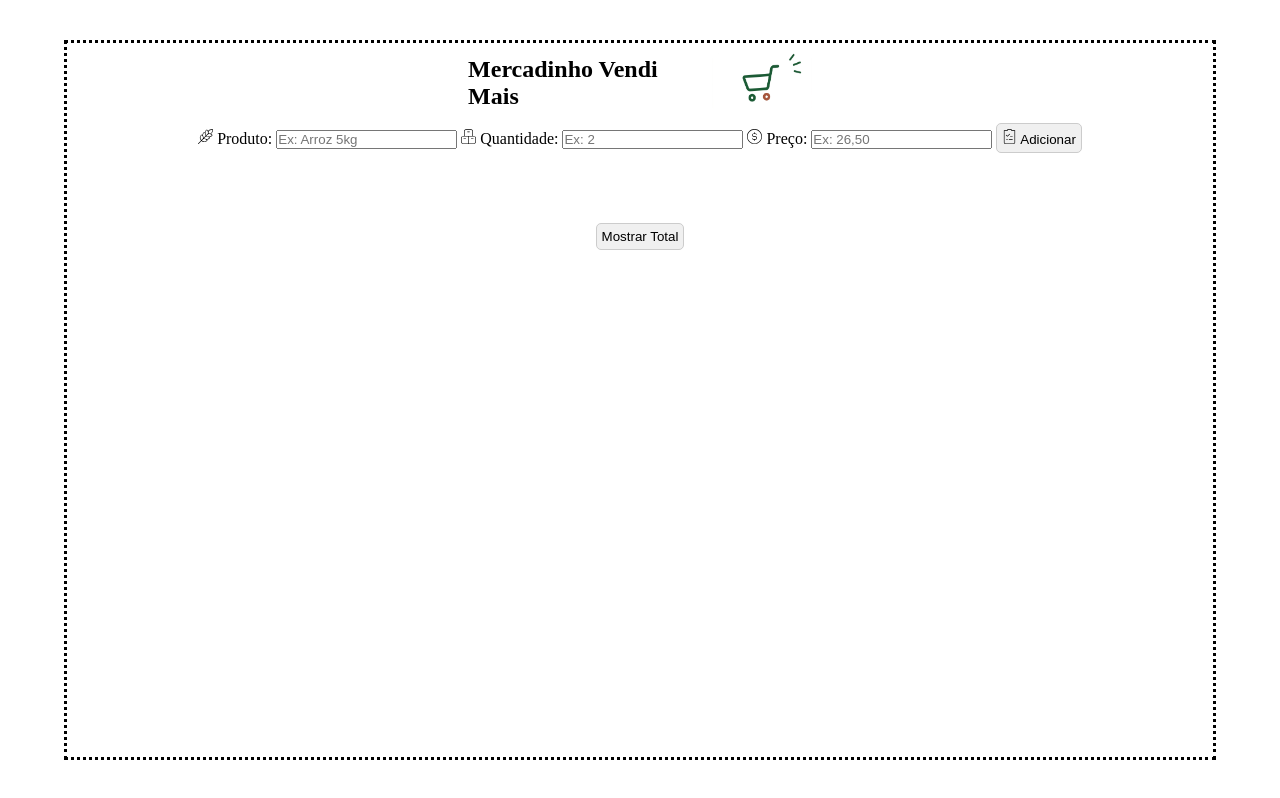
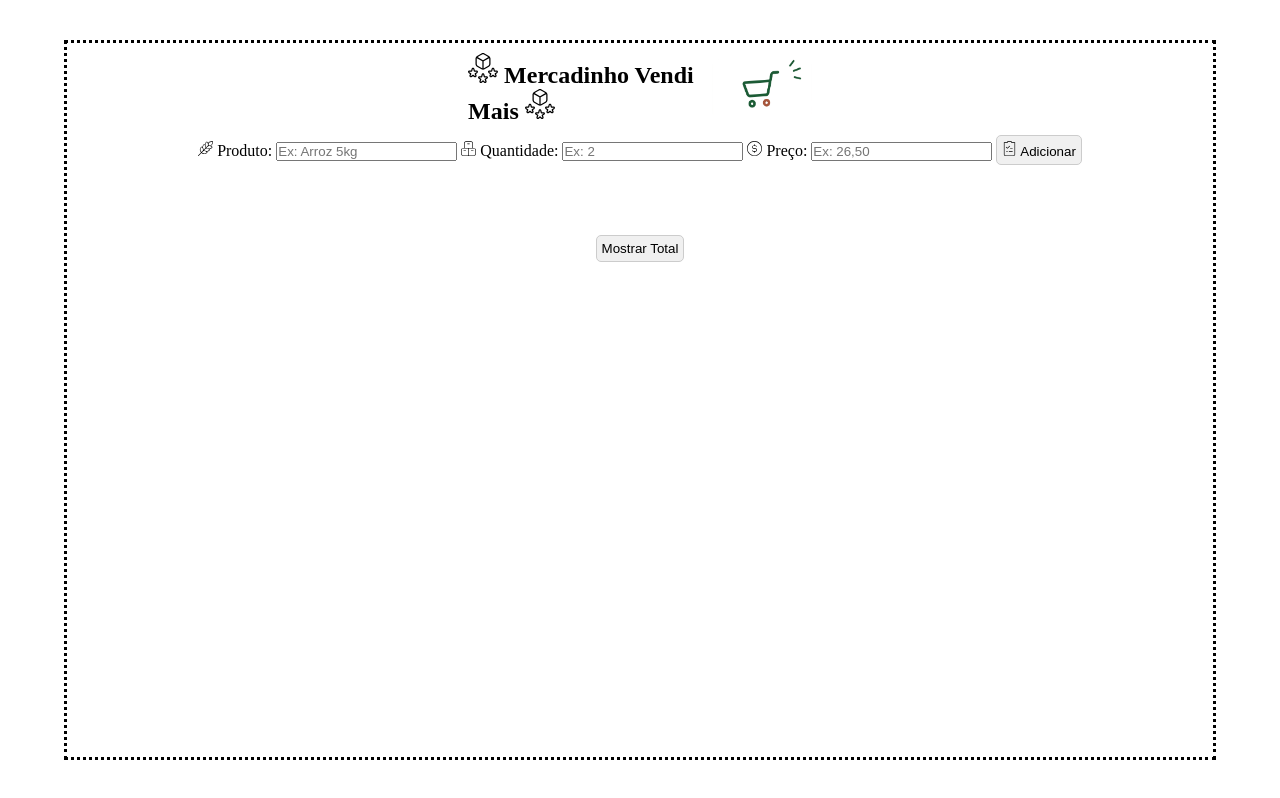
Before and after one commit to admareis/Exercicio-Mercadinho, a website: page public/index.html in a window 1280 px wide. Drawn offline with Linux system fonts and the light colour scheme; no server answers; a web font is replaced by a local one.

Commit message:
finalizado mas o front end está péssimo, sorry

```diff
--- a/public/index.html
+++ b/public/index.html
@@ -11,7 +11,7 @@
 <body>
     <div class="container">
         <nav>
-            <h1>Mercadinho Vendi Mais</h1>
+            <h1><img src="./assets/estrelas-da-caixa.svg" class="imgnav" alt=""> Mercadinho Vendi Mais <img src="./assets/estrelas-da-caixa.svg" class="imgnav" alt=""></h1>
             <img src="./assets/imagem carrinho.jpeg" alt="Carrinho de compras">
         </nav>
 
--- a/public/style.css
+++ b/public/style.css
@@ -37,6 +37,10 @@ nav>img{
     height: 60px;
     border-radius: 10px;
 }
+.imgnav{
+    width: 30px;
+    height: 30px;
+}
 .imgform{
     width: 15px;
     height: 15px;
```
Also changed, not shown: public/assets/estrelas-da-caixa.svg (added).
